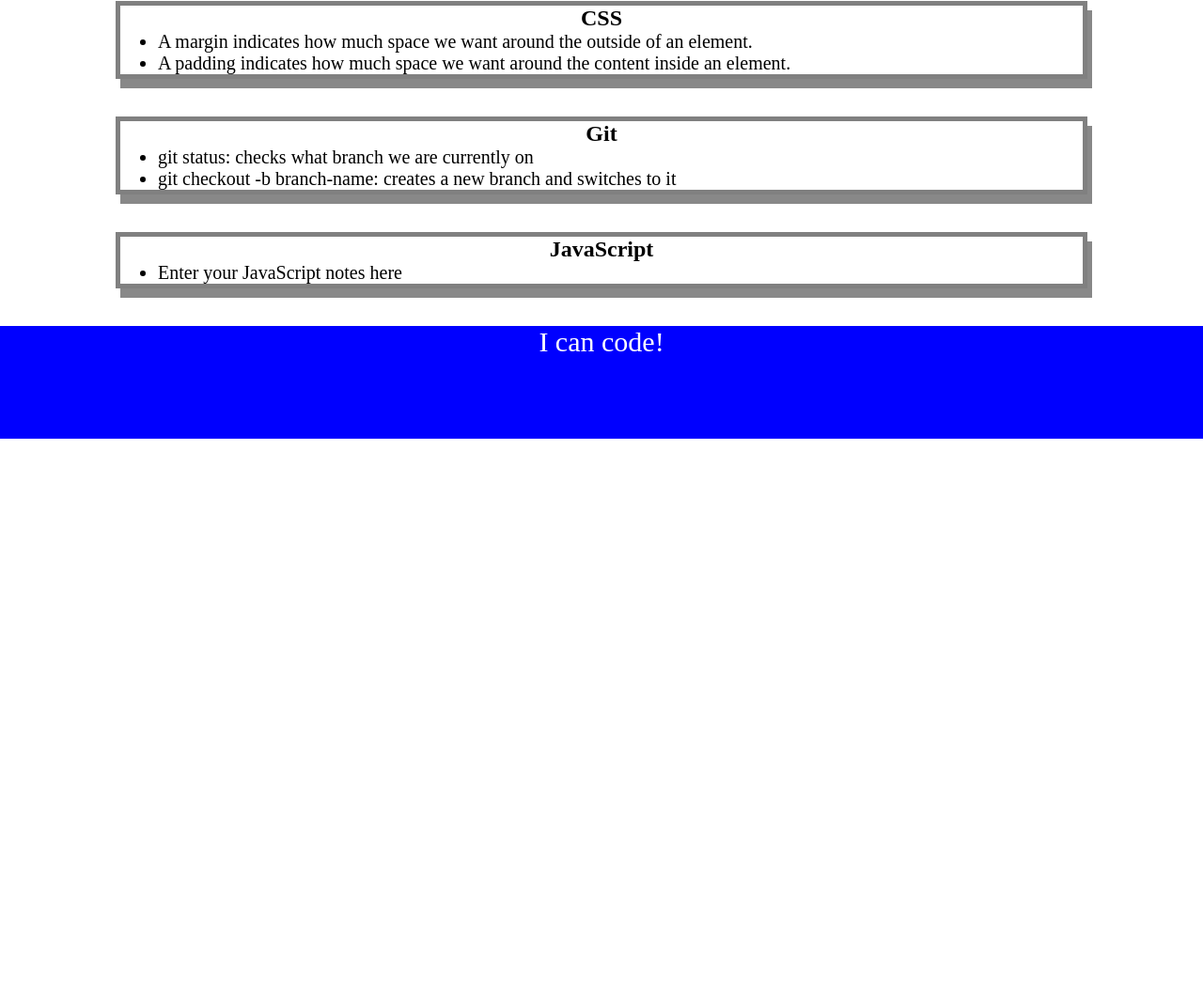
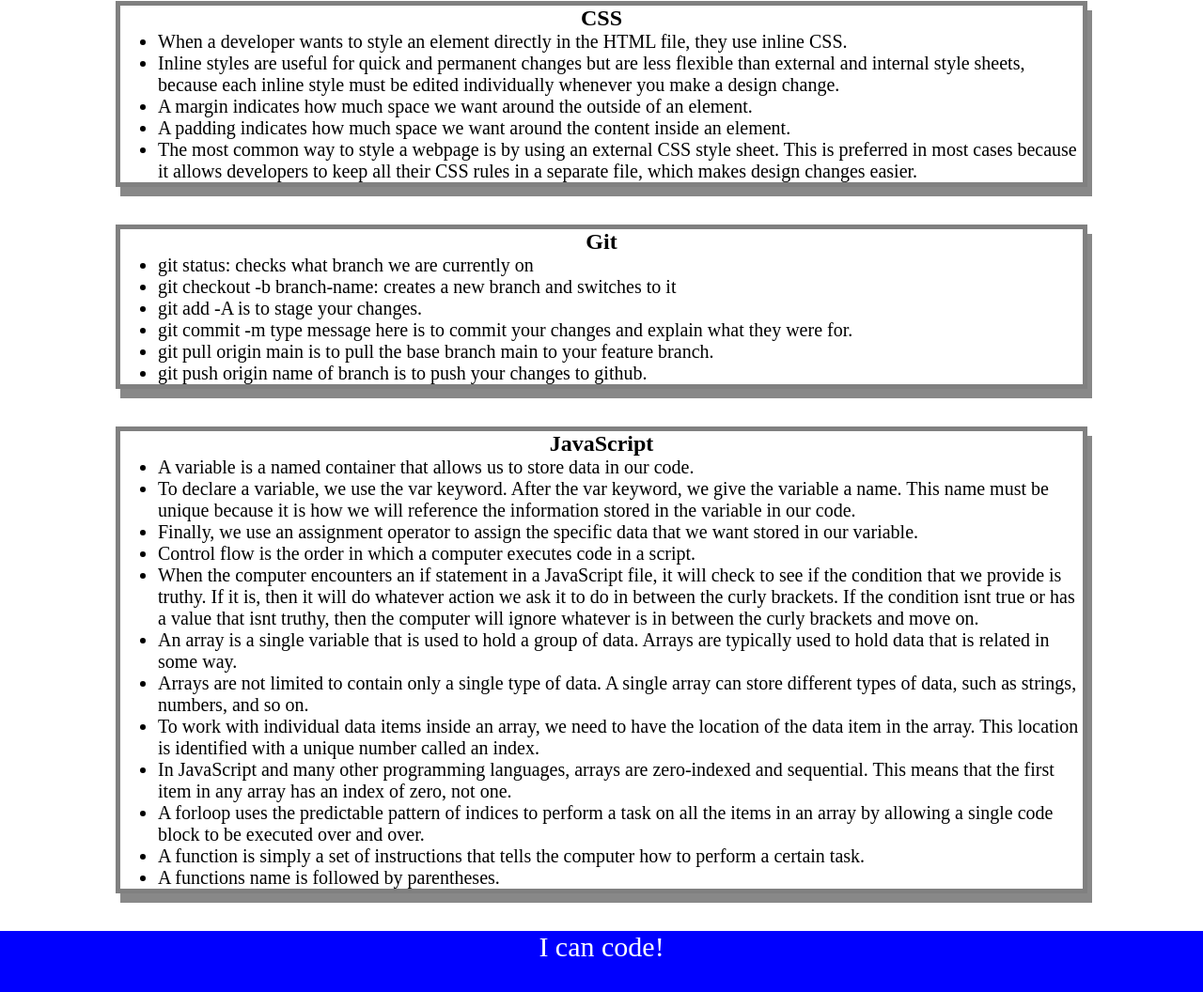
Before and after one commit to CandaceG00/prework-study-guide, a plain HTML site: page index.html in a window 1280 px wide. Shown: the part 420-1476 px from the top of the page at 94% size. Before the commit the page ends 887 px from the top, so only its background shows below. Drawn offline with Linux system fonts and the light colour scheme.

Commit message:
<added function to javascript document>

```diff
--- a/assets/script.js
+++ b/assets/script.js
@@ -1,17 +1,24 @@
 var topics = ['HTML', 'CSS', 'Git', 'Javascript'];
-for(var x = 0; x < topics.length; x++) {
-    console.log(topics[x]);
+var randomTopic = topics[Math.floor(Math.random() * topics.length)];
+function listTopics() {
+    for (var x = 0; x <topics.length; x++) {
+        console.log(topics[x]);
+    }
 }
-/*
-if (topic === 'HTML') {
+function selectTopic() {
+if (randomTopic === 'HTML') {
  console.log("Let's study HTML!");
-} else if (topic === 'CSS') {
+} else if (randomTopic === 'CSS') {
  console.log("Let's study CSS!");
-} else if (topic === 'Git') {
+} else if (randomTopic === 'Git') {
  console.log("Let's study Git!");
-} else if (topic === 'JavaScript') {
+} else if (randomTopic === 'JavaScript') {
  console.log("Let's study JavaScript!");
 } else {
  console.log('Please try again!');
 }
-*/
+}
+console.log('Here are the topics we learned through Prework:');
+listTopics();
+console.log('Which topic should we study first?');
+selectTopic();
--- a/index.html
+++ b/index.html
@@ -28,9 +28,13 @@
       <section class="card" id="css-section">
         <h2>CSS</h2>
      <ul>
-       <li>A margin indicates how much space we want around the outside of an element.</li>
-       <li>A padding indicates how much space we want around the content inside an element.</li>
-     </ul>
+      <li>When a developer wants to style an element directly in the HTML file, they use inline CSS.</li>
+      <li>Inline styles are useful for quick and permanent changes but are less flexible than external and internal style sheets, because each inline style must be edited individually whenever you make a design change.</li>
+      <li>A margin indicates how much space we want around the outside of an element.</li>
+      <li>A padding indicates how much space we want around the content inside an element.</li>
+      <li>The most common way to style a webpage is by using an external CSS style sheet. This is preferred in most cases because it allows developers to keep all their CSS rules in a separate file, which makes design changes easier.</li>
+
+    </ul>
       </section>
 
       <section class="card" id="git-section">
@@ -38,14 +42,29 @@
      <ul>
        <li>git status: checks what branch we are currently on</li>
        <li>git checkout -b branch-name: creates a new branch and switches to it</li>
-     </ul>
+       <li>git add -A is to stage your changes.</li>
+       <li>git commit -m type message here is to commit your changes and explain what they were for.</li>
+       <li>git pull origin main is to pull the base branch main to your feature branch.</li>
+       <li>git push origin name of branch is to push your changes to github.</li>
+    </ul>
       </section>
 
       <section class="card" id="javascript-section">
         <h2>JavaScript</h2>
      <ul>
-       <li>Enter your JavaScript notes here</li>
-     </ul>
+      <li>A variable is a named container that allows us to store data in our code.</li>
+      <li>To declare a variable, we use the var keyword. After the var keyword, we give the variable a name. This name must be unique because it is how we will reference the information stored in the variable in our code.</li>
+      <li>Finally, we use an assignment operator to assign the specific data that we want stored in our variable.</li>
+      <li>Control flow is the order in which a computer executes code in a script.</li>
+      <li>When the computer encounters an if statement in a JavaScript file, it will check to see if the condition that we provide is truthy. If it is, then it will do whatever action we ask it to do in between the curly brackets. If the condition isnt true or has a value that isnt truthy, then the computer will ignore whatever is in between the curly brackets and move on.</li>
+      <li>An array is a single variable that is used to hold a group of data. Arrays are typically used to hold data that is related in some way.</li>
+      <li>Arrays are not limited to contain only a single type of data. A single array can store different types of data, such as strings, numbers, and so on.</li>
+      <li>To work with individual data items inside an array, we need to have the location of the data item in the array. This location is identified with a unique number called an index.</li>
+      <li>In JavaScript and many other programming languages, arrays are zero-indexed and sequential. This means that the first item in any array has an index of zero, not one.</li>
+      <li>A forloop uses the predictable pattern of indices to perform a task on all the items in an array by allowing a single code block to be executed over and over.</li>
+      <li>A function is simply a set of instructions that tells the computer how to perform a certain task.</li>
+      <li>A functions name is followed by parentheses.</li>
+    </ul>
       </section>
     </main>
 
```
